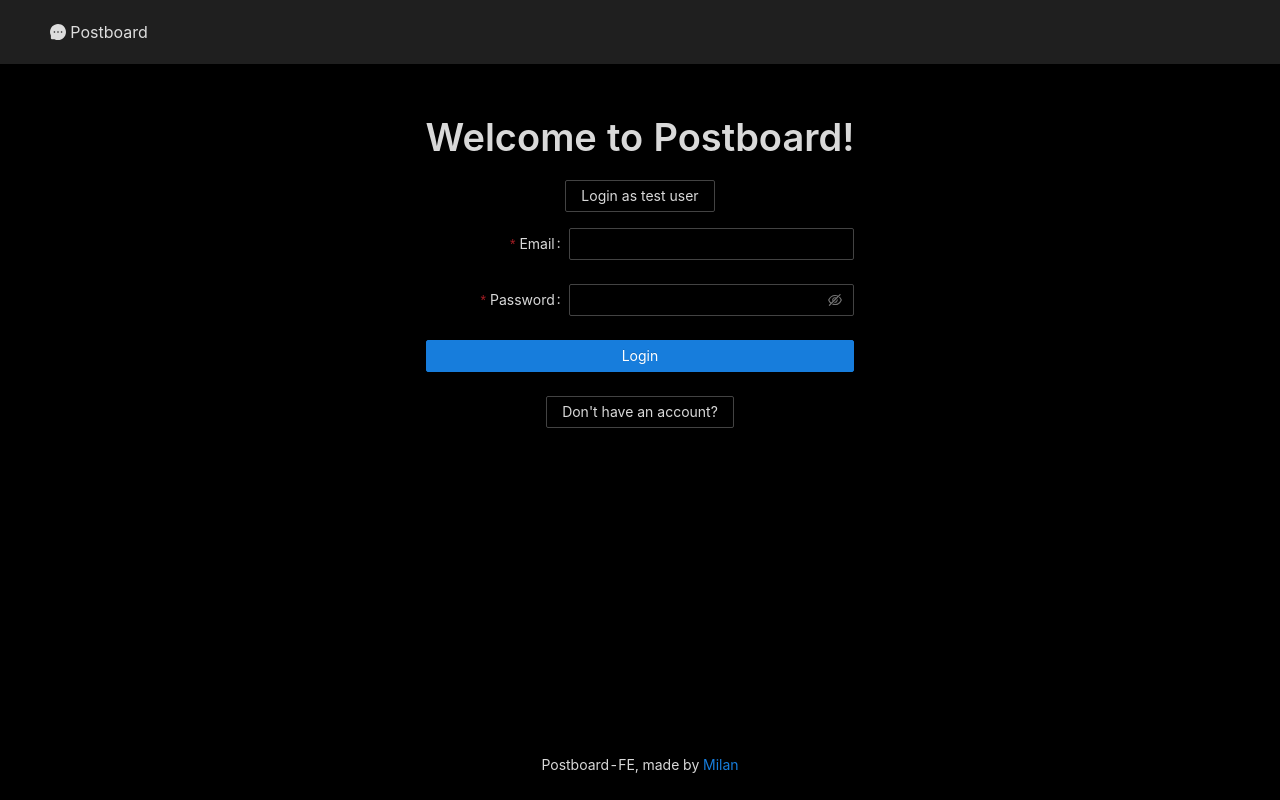
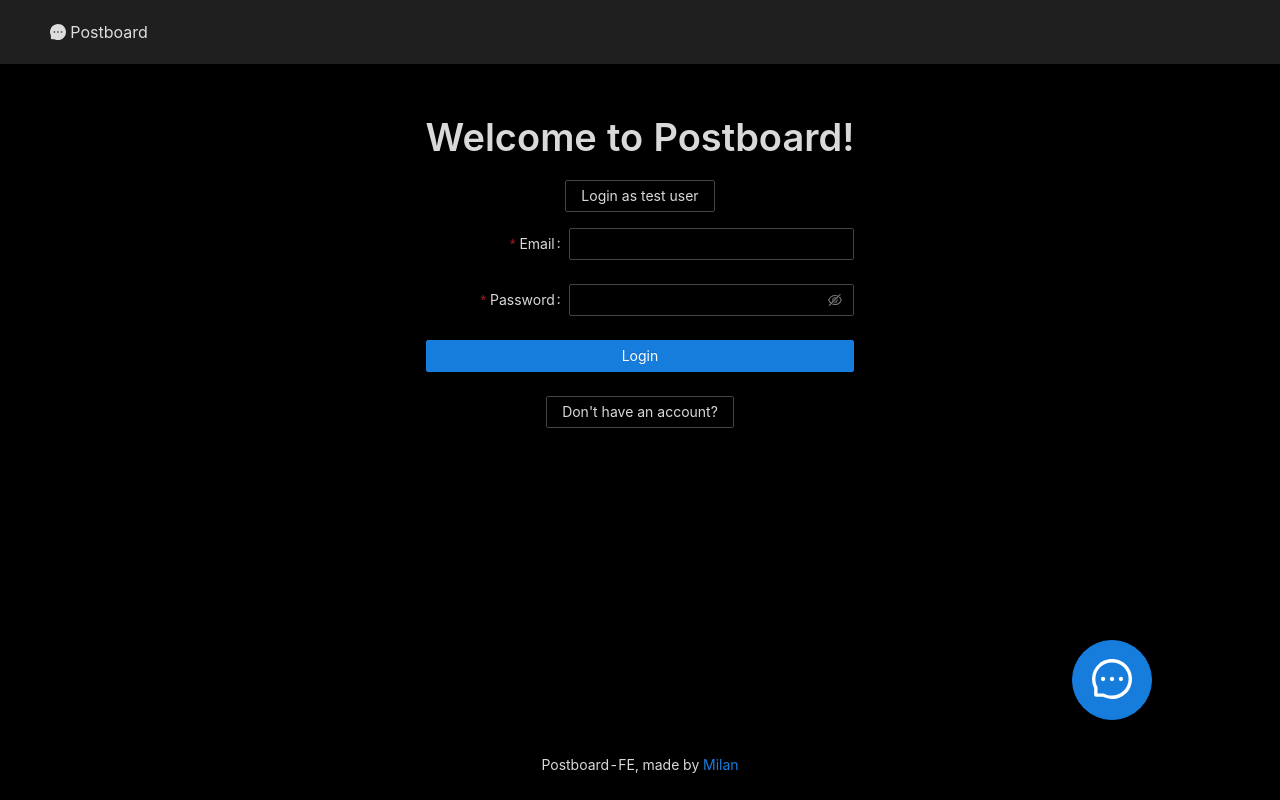
Before and after one commit to Mazed4D/postboard-fe, a React (Create React App) app: page / in a window 1280 px wide. Built offline with nearby package versions, Linux system fonts and the light colour scheme.

Commit message:
add post form spun into postmodal, adding floating 'add post' button

```diff
--- a/src/components/layout/LayoutComp.js
+++ b/src/components/layout/LayoutComp.js
@@ -9,12 +9,14 @@ import { deleteCredientials } from '../../redux/auth';
 import { useMediaQuery } from 'react-responsive';
 import MenuComp from './Menu';
 import { useState } from 'react';
+import PostButton from './PostButton';
+import PostModal from './PostModal';
 
 const { Header, Footer, Content } = Layout;
 
 const LayoutComp = () => {
 	const isDesktopOrLaptop = useMediaQuery({
-		query: '(min-width: 1224px)',
+		query: '(min-width: 900px)',
 	});
 	const navigate = useNavigate();
 	const dispatch = useDispatch();
@@ -22,6 +24,7 @@ const LayoutComp = () => {
 	const userId = localStorage.getItem('userId');
 	const isLoggedIn = token || false;
 	const [visible, setVisible] = useState(false);
+	const [openModal, setOpenModal] = useState(false);
 	const showDrawer = () => {
 		setVisible(true);
 	};
@@ -38,7 +41,7 @@ const LayoutComp = () => {
 	return (
 		<Layout className='layout' style={{ minHeight: '100vh' }}>
 			<Header>
-				<div className={styles.logo}>
+				<div className={styles.logo} style={{ cursor: 'pointer' }}>
 					<Text style={{ fontSize: '1rem' }}>
 						<MessageFilled /> Postboard
 					</Text>
@@ -88,6 +91,11 @@ const LayoutComp = () => {
 			<Footer style={{ textAlign: 'center' }}>
 				Postboard-FE, made by <a href='https://github.com/Mazed4d'>Milan</a>
 			</Footer>
+			<PostButton
+				isDesktopOrLaptop={isDesktopOrLaptop}
+				onClick={() => setOpenModal(true)}
+			/>
+			<PostModal visible={openModal} close={() => setOpenModal(false)} />
 		</Layout>
 	);
 };
--- /dev/null
+++ b/src/components/layout/PostButton.js
@@ -0,0 +1,39 @@
+import React from 'react';
+import { Button } from 'antd';
+import { MessageOutlined } from '@ant-design/icons';
+
+const PostButton = ({ onClick, isDesktopOrLaptop }) => {
+	const desktopStyle = {
+		position: 'fixed',
+		bottom: '10vh',
+		right: '10vw',
+		height: '5rem',
+		width: '5rem',
+		fontSize: '2.5rem',
+	};
+
+	return (
+		<Button
+			type='primary'
+			size='large'
+			shape='circle'
+			style={
+				isDesktopOrLaptop
+					? desktopStyle
+					: {
+							position: 'fixed',
+							bottom: '10vh',
+							right: '10vw',
+							height: '3rem',
+							width: '3rem',
+							fontSize: '1rem',
+					  }
+			}
+			onClick={onClick}
+		>
+			<MessageOutlined />
+		</Button>
+	);
+};
+
+export default PostButton;
--- /dev/null
+++ b/src/components/layout/PostModal.js
@@ -0,0 +1,15 @@
+import { Modal } from 'antd';
+import Title from 'antd/lib/typography/Title';
+import React from 'react';
+import AddPost from '../home/AddPost';
+
+const PostModal = ({ visible, close }) => {
+	return (
+		<Modal visible={visible} footer={null} onCancel={close}>
+			<Title level={3}>Add post</Title>
+			<AddPost />
+		</Modal>
+	);
+};
+
+export default PostModal;
```
